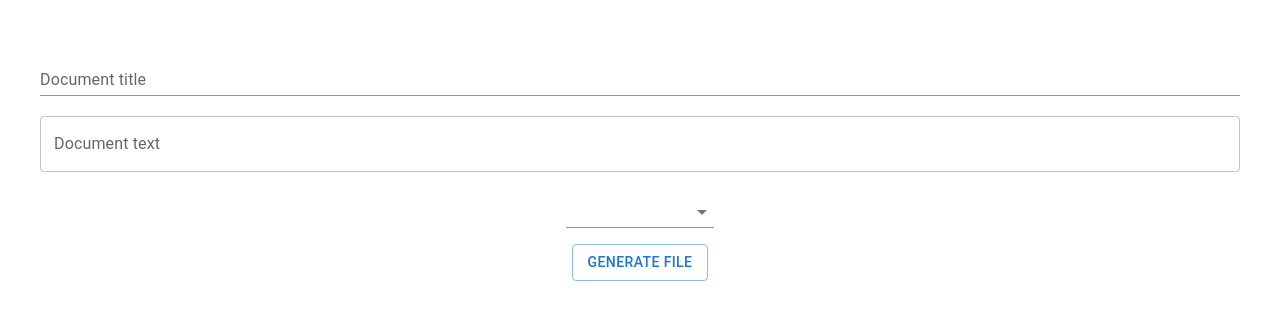
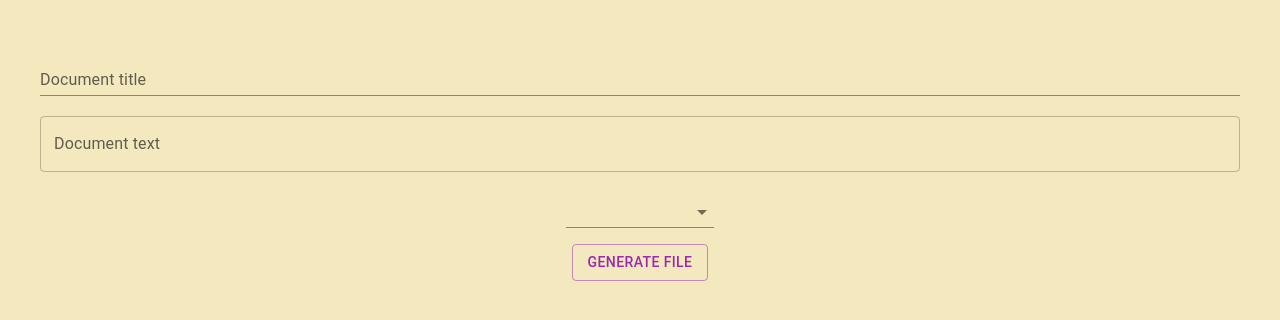
Before and after one commit to squireaintready/textFile-generator, a React (Create React App) app: page / in a window 1280 px wide. Shown: the top 320 px of the page. Built offline with nearby package versions, Linux system fonts and the light colour scheme.

Commit message:
style/changed background styles and button sizes

```diff
--- a/src/App.css
+++ b/src/App.css
@@ -3,20 +3,32 @@
 }
 
 .app{
-  padding: 2.5rem;
-  text-align: center;
-  display: flex;
-  flex-direction: column;
+  height: 100vh;
+  color: white;
+  background-color: rgb(243, 232, 190);
 }
 
-.actions{
+.app__form{
+  display: flex;
+  text-align: center;
+  flex-direction: column;
+  padding: 2.5rem;
+}
+
+
+.app__formActions{
   display: grid;
   place-items: center;
   padding: 1rem;
 }
 
-.select{
+.app__formActionsSelect{
   height: 2rem;
   width: 9.3rem;
   margin-bottom: 1rem;
+  font-size: smaller !important;
 }
+
+.app__formActionsSelectItem{
+  font-size: smaller !important;
+}
--- a/src/App.js
+++ b/src/App.js
@@ -2,7 +2,7 @@ import React, { useState } from "react";
 import "./App.css";
 
 import Button from "@mui/material/Button";
-import MenuItem from '@mui/material/MenuItem';
+import MenuItem from "@mui/material/MenuItem";
 import Select from "@mui/material/Select";
 import TextField from "@mui/material/TextField";
 
@@ -21,7 +21,11 @@ function App() {
   const generateTextFile = (text) => {
     let textFile = null;
     let data = new Blob([text], { text: "text/plain" });
-    if(text === ''){return alert("You are trying to save an empty document. Please enter characters in the field to continue.")}
+    if (text === "") {
+      return alert(
+        "You are trying to save an empty document. Please enter characters in the field to continue."
+      );
+    }
 
     if (textFile !== null) {
       window.URL.revokeObjectURL(textFile);
@@ -47,17 +51,19 @@ function App() {
 
   const handleDocChange = (e) => {
     e.preventDefault();
-    setDocType(e.target.value)
-  }
+    setDocType(e.target.value);
+  };
 
   return (
     <div className="app">
+      <form className="app__form">
         <TextField
           label="Document title"
           value={title}
           onChange={handleTitleChange}
           variant="standard"
           margin="dense"
+          color="secondary"
         />
         <TextField
           label="Document text"
@@ -65,21 +71,28 @@ function App() {
           onChange={handleTextChange}
           variant="outlined"
           margin="normal"
+          color="secondary"
           multiline
+
         />
-      <div className="actions">
+        <div className="app__formActions">
           <Select
             value={docType}
             label="Doc Type"
             onChange={handleDocChange}
             autoWidth="true"
-          className='select'
-          variant='standard'
+            className="app__formActionsSelect"
+            variant="standard"
+            color="secondary"
           >
-          <MenuItem value='txt'>TEXT</MenuItem>
-          <MenuItem value='json'>JSON</MenuItem>
+            <MenuItem className="app__formActionsSelectItem" value="txt">TEXT</MenuItem>
+            <MenuItem className="app__formActionsSelectItem" value="json">JSON</MenuItem>
           </Select>
-        <Button variant="outlined" id="btnCreateFile" onClick={handleClickGenerateFile}>
+          <Button
+            variant="outlined"
+            color="secondary"
+            onClick={handleClickGenerateFile}
+          >
             Generate File
           </Button>
           <a
@@ -91,6 +104,7 @@ function App() {
             Download
           </a>
         </div>
+      </form>
     </div>
   );
 }
```
Lines whose indentation alone changed are shown as unchanged.
